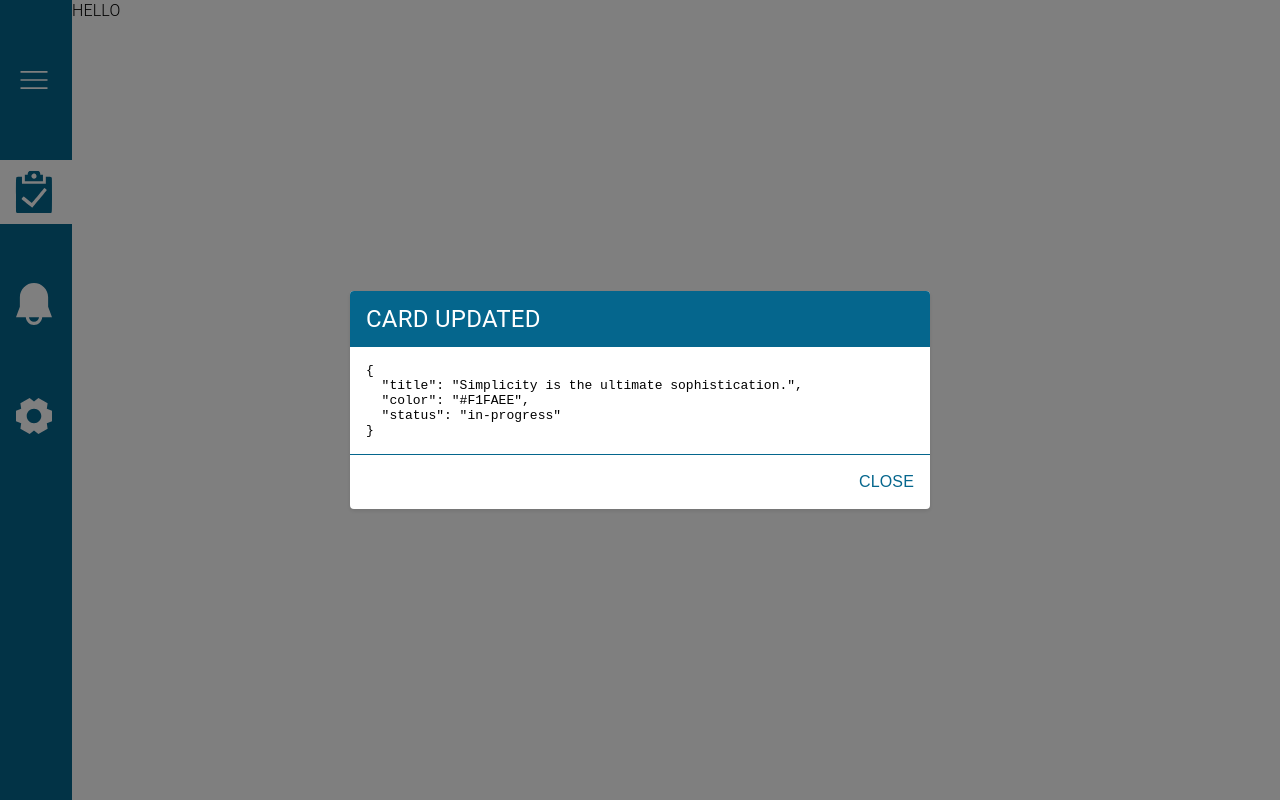
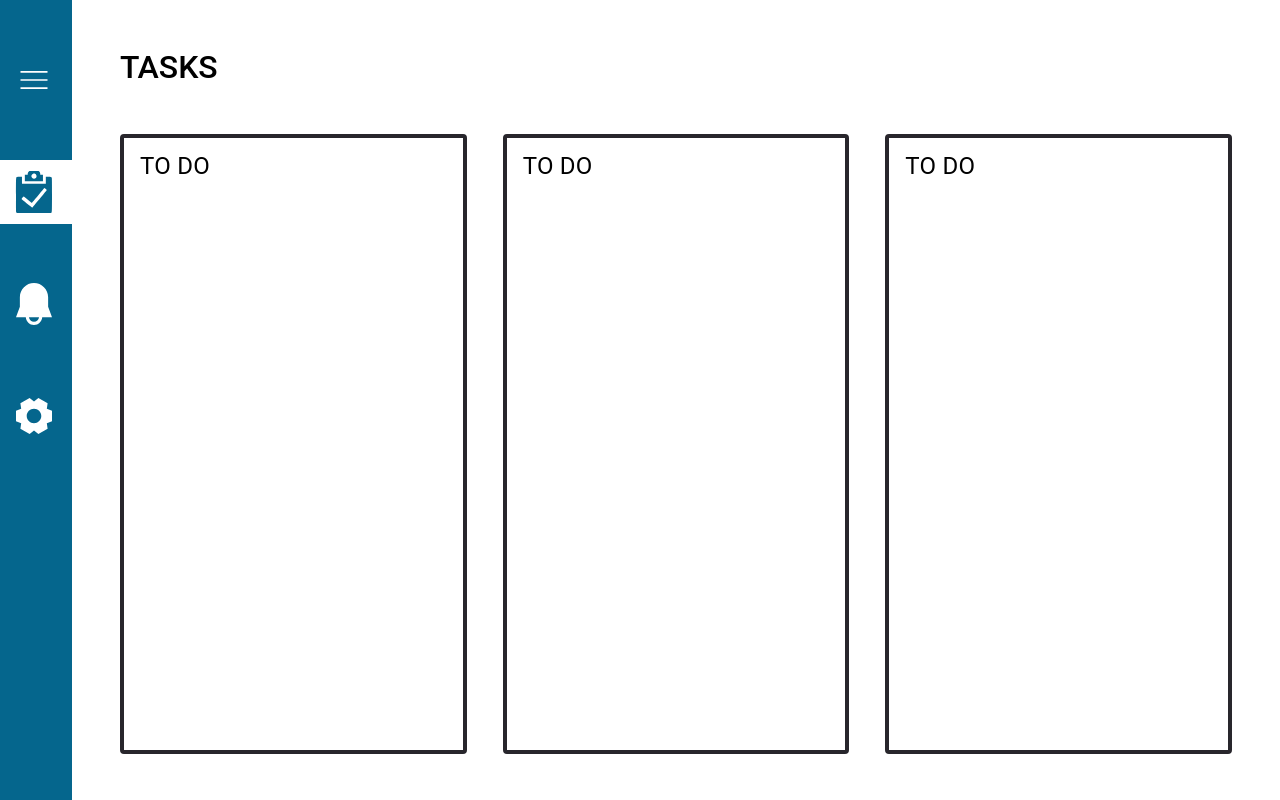
Before and after one commit to Phumbie/diginieox-assessment, a Vue app: page / in a window 1280 px wide. Built offline with nearby package versions, Linux system fonts and the light colour scheme.

Commit message:
completed kaban container with potrait support

```diff
--- /dev/null
+++ b/src/UI/KanbanContainer.vue
@@ -0,0 +1,34 @@
+<script setup>
+import { ref, defineProps } from 'vue'
+const props = defineProps({
+    title: {
+        type: String,
+        default: "To Do"
+    }
+})
+</script>
+
+<template>
+    <div class="kanban-container">
+        <h2 class="kanban_header heading-2">{{ title }}</h2>
+        <div class="kanban_body">
+            <slot></slot>
+        </div>
+    </div>
+</template>
+
+<style scoped>
+.kanban-container{
+    border: 4px solid var(--color-pastel-black);
+    border-radius: 4px;
+    padding: 16px;
+    width: 100%;
+    height: calc(100dvh - 180px)
+}
+
+@media screen and (orientation: portrait) {
+  .kanban-container{
+    height: 100%
+  }
+}
+</style>
--- a/src/components/Home.vue
+++ b/src/components/Home.vue
@@ -1,11 +1,30 @@
 <script setup>
 import { ref , defineAsyncComponent} from 'vue'
 const Dialog =  defineAsyncComponent(()=> import('../UI/Dialog.vue'))
+import KanbanContainer from '../UI/KanbanContainer.vue'
 
 const showDialog = ref(true)
 </script>
 <template>
-  <p>hello</p>
+  <div class="kaban-wrapper">
+    <KanbanContainer />
+    <KanbanContainer />
+    <KanbanContainer />
+    <!-- <Dialog :display="showDialog" /> -->
+  </div>
 
-  <Dialog :display="showDialog" />
 </template>
+<style scoped>
+.kaban-wrapper{
+    display: flex;
+    flex-direction: row;
+    gap: 36px
+}
+
+@media screen and (orientation: portrait) {
+  .kaban-wrapper{
+    flex-direction: column;
+    flex-wrap: wrap;
+  }
+}
+</style>
--- a/src/layouts/Main.vue
+++ b/src/layouts/Main.vue
@@ -4,7 +4,10 @@ import Sidebar from "./Sidebar.vue";
 <template>
     <div class="main-container">
         <Sidebar />
-        <slot></slot>
+        <div class="main-content">
+            <h1 class="heading-1 main-heading">Tasks</h1>
+            <slot></slot>
+        </div>
     </div>
 </template>
 
@@ -12,6 +15,17 @@ import Sidebar from "./Sidebar.vue";
 .main-container{
     display: flex;
     width: 100%;
+    height: 100dvh;
+
+}
+
+.main-content{
+    width: 100%;
     height: 100vh;
+    padding: 48px;
+    overflow-y: scroll;
+}
+.main-heading{
+    margin-bottom: 48px;
 }
 </style>
```
Also changed, not shown: src/components/icons/IconCommunity.vue (deleted, +0 -7 lines), src/components/icons/IconDocumentation.vue (deleted, +0 -7 lines), src/components/icons/IconEcosystem.vue (deleted, +0 -7 lines), src/components/icons/IconSupport.vue (deleted, +0 -7 lines), src/components/icons/IconTooling.vue (deleted, +0 -19 lines).
